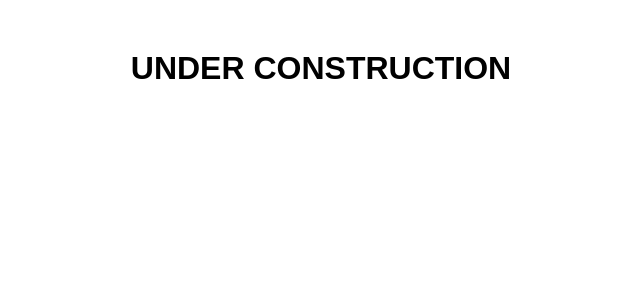
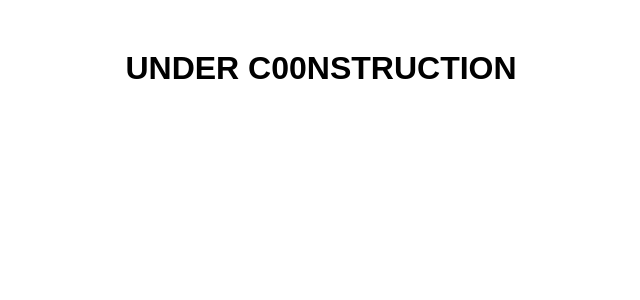
Before and after one commit to joshuapjacob/joshuapjacob.com, a Vue app: page / in a window 1280 px wide. Shown: the top 300 px of the page, without its empty margins (319-959 px from the left). Built offline with nearby package versions, Linux system fonts and the light colour scheme.

Commit message:
Docker test4

```diff
--- a/src/views/UnderConstruction.vue
+++ b/src/views/UnderConstruction.vue
@@ -1,6 +1,6 @@
 <template>
   <div>
-    <h1>UNDER CONSTRUCTION</h1>
+    <h1>UNDER C00NSTRUCTION</h1>
   </div>
 </template>
 
```
